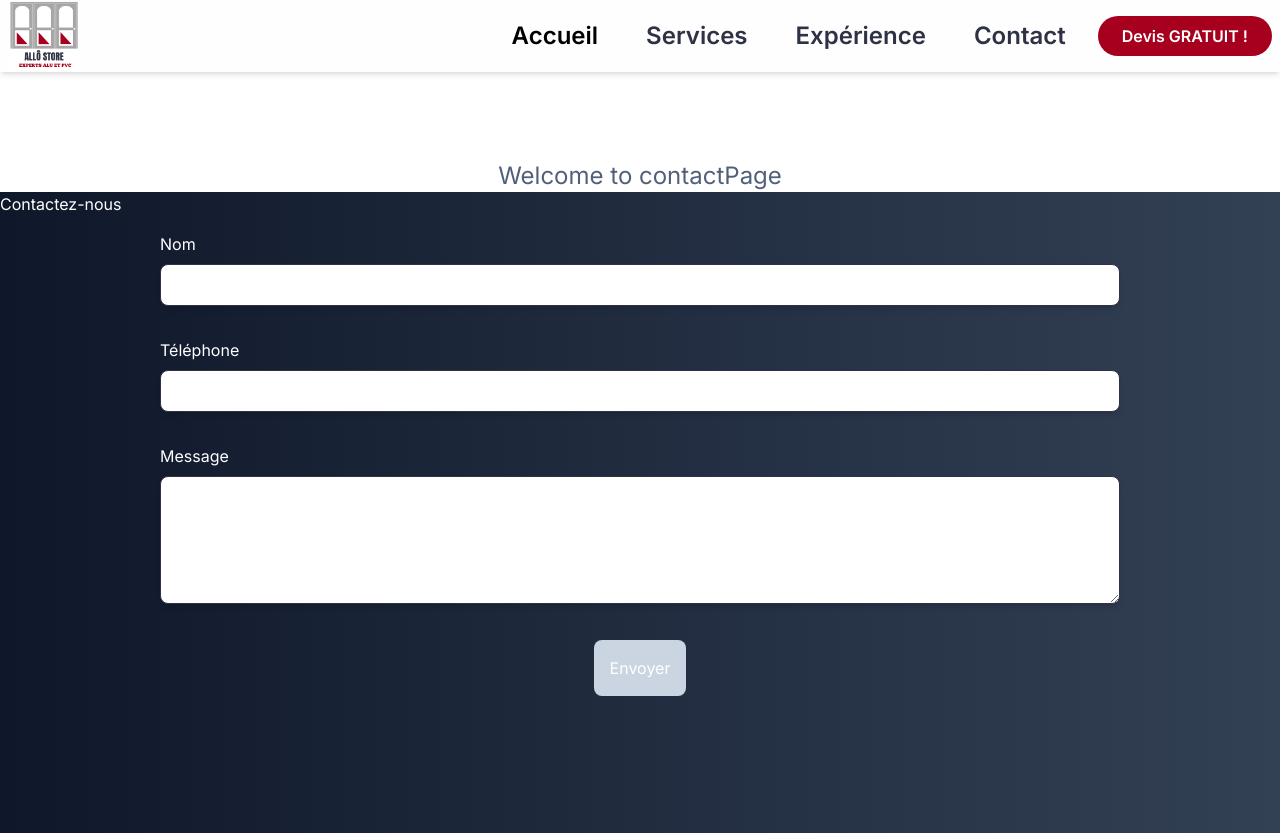
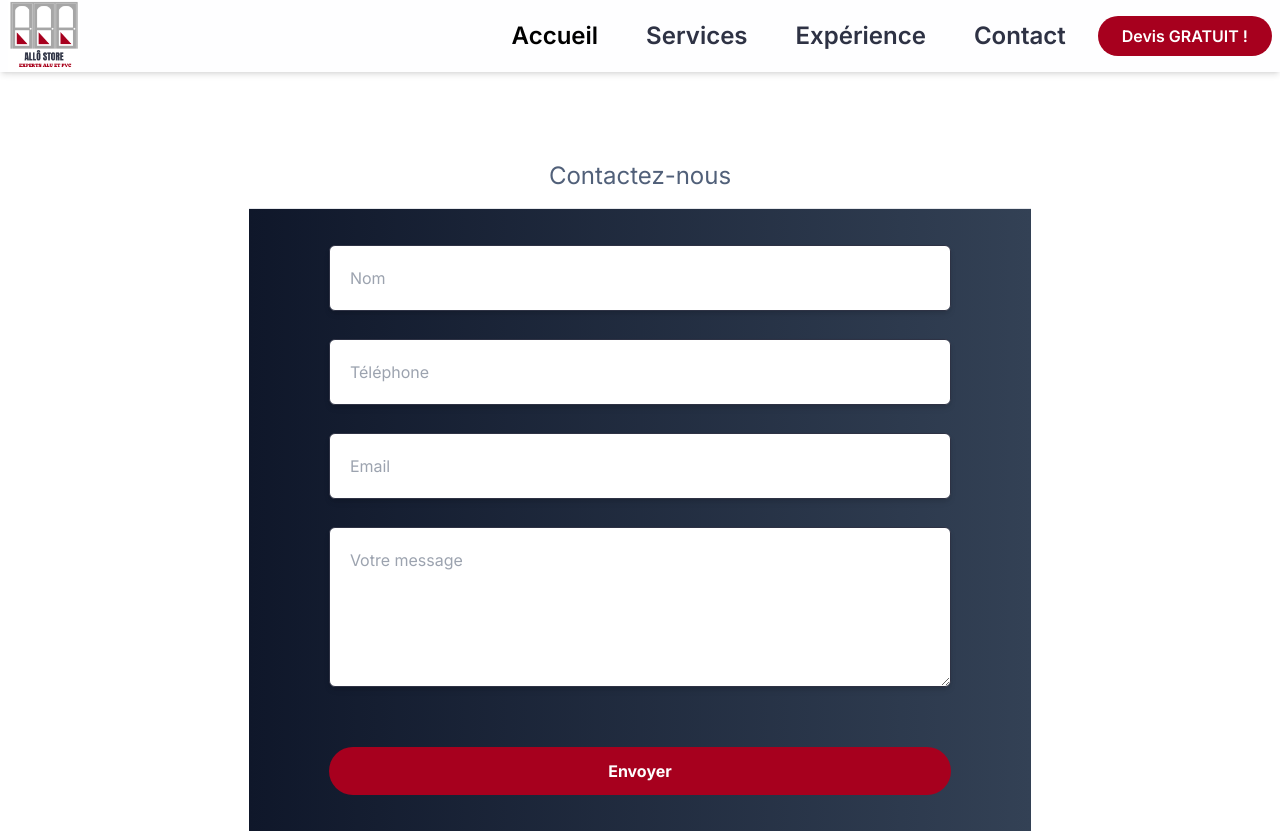
Before and after one commit to Houss82/test-appli-frontend, a Next.js app: page /contactPage in a window 1280 px wide. Shown: the top 833 px of the page. Built offline with nearby package versions, Linux system fonts and the light colour scheme; a web font is replaced by a local one.

Commit message:
frontend mis à jour 3

```diff
--- a/app/contactPage/page.js
+++ b/app/contactPage/page.js
@@ -5,10 +5,10 @@ export default function contactPage() {
   return (
     <div>
       <Navbar />
-      <p className="mt-40 text-2xl text-allostoreGris text-center">
-        Welcome to contactPage
-      </p>
-      <Contact />
+      <div className="flex flex-col items-center justify-center">
+        <p className="mt-40 text-2xl text-allostoreGris ">Contactez-nous</p>
+        <Contact />
+      </div>
     </div>
   );
 }
--- a/components/Contact.js
+++ b/components/Contact.js
@@ -1,85 +1,218 @@
 "use client";
-import { useState } from "react";
+//Salut les amis
+import { useEffect, useState } from "react";
 
-export default function Contact() {
-  const [formData, setFormData] = useState({
+export default function ContactForm() {
+  const [name, setName] = useState("");
+  const [phoneNumber, setPhoneNumber] = useState("");
+  const [email, setEmail] = useState("");
+  const [message, setMessage] = useState("");
+  const [errors, setErrors] = useState({
     name: "",
-    phone: "",
+    phoneNumber: "",
+    email: "",
     message: "",
   });
-  const [responseMessage, setResponseMessage] = useState("");
+  const [serverErrors, setServerErrors] = useState([]);
+  const [successMessage, setSuccessMessage] = useState(""); // État pour le message de succès
+  const [touched, setTouched] = useState({
+    name: false,
+    phoneNumber: false,
+    email: false,
+    message: false,
+  });
 
-  const handleChange = (e) => {
-    setFormData({ ...formData, [e.target.name]: e.target.value });
+  const validateName = () => {
+    if (name.length < 2) {
+      setErrors((prevErrors) => ({
+        ...prevErrors,
+        name: "Le nom doit avoir minimum 2 lettres",
+      }));
+    } else {
+      setErrors((prevErrors) => ({ ...prevErrors, name: "" }));
+    }
+  };
+
+  const validatePhoneNumber = () => {
+    if (!phoneNumber.match(/^\d{10}$/)) {
+      setErrors((prevErrors) => ({
+        ...prevErrors,
+        phoneNumber: "Numéro de téléphone invalide",
+      }));
+    } else {
+      setErrors((prevErrors) => ({ ...prevErrors, phoneNumber: "" }));
+    }
+  };
+
+  const validateEmail = () => {
+    const emailPattern = /^[\w.%+-]+@[\w.-]+\.[A-Za-z]{2,}$/i;
+    if (!email.match(emailPattern)) {
+      setErrors((prevErrors) => ({
+        ...prevErrors,
+        email: "Email invalide",
+      }));
+    } else {
+      setErrors((prevErrors) => ({ ...prevErrors, email: "" }));
+    }
+  };
+
+  const validateMessage = () => {
+    if (message.trim() === "") {
+      setErrors((prevErrors) => ({
+        ...prevErrors,
+        message: "Message obligatoire",
+      }));
+    } else {
+      setErrors((prevErrors) => ({ ...prevErrors, message: "" }));
+    }
+  };
+
+  useEffect(() => {
+    if (touched.name) validateName();
+  }, [name, touched.name]);
+
+  useEffect(() => {
+    if (touched.phoneNumber) validatePhoneNumber();
+  }, [phoneNumber, touched.phoneNumber]);
+
+  useEffect(() => {
+    if (touched.email) validateEmail();
+  }, [email, touched.email]);
+
+  useEffect(() => {
+    if (touched.message) validateMessage();
+  }, [message, touched.message]);
+
+  const handleBlur = (field) => () => {
+    setTouched((prevTouched) => ({ ...prevTouched, [field]: true }));
   };
 
   const handleSubmit = async (e) => {
     e.preventDefault();
+
+    validateName();
+    validatePhoneNumber();
+    validateEmail();
+    validateMessage();
+
+    if (errors.name || errors.phoneNumber || errors.email || errors.message) {
+      console.log("Form has errors:", errors);
+      return;
+    }
+
     try {
       const res = await fetch("https://test-appli-backend.vercel.app/contact", {
-        // L'URL doit pointer vers ton backend Express
         method: "POST",
         headers: {
-          "Content-Type": "application/json",
+          "Content-type": "application/json",
         },
-        body: JSON.stringify(formData),
+        body: JSON.stringify({
+          name,
+          phoneNumber,
+          email,
+          message,
+          dateDue: new Date().toISOString(),
+        }),
       });
+
       const data = await res.json();
-      setResponseMessage(data.message || "Message envoyé avec succès");
+
+      if (res.ok) {
+        // Réinitialiser les erreurs et le message de succès en cas de succès
+        setErrors({ name: "", phoneNumber: "", email: "", message: "" });
+        setServerErrors([]);
+        setSuccessMessage("Votre message a été envoyé avec succès !"); // Ajoute un message de succès
+        console.log("Form submitted successfully:", data);
+      } else {
+        // Afficher les erreurs du serveur
+        setServerErrors(data.errors || ["Une erreur inattendue est survenue."]);
+        setSuccessMessage(""); // Réinitialise le message de succès en cas d'échec
+        console.log("Form submission failed:", data.errors);
+      }
     } catch (error) {
-      setResponseMessage("Erreur lors de l'envoi du message");
+      // Afficher une erreur si le fetch échoue
+      setServerErrors(["Une erreur inattendue est survenue."]);
+      setSuccessMessage(""); // Réinitialise le message de succès en cas d'échec
+      console.error("Unexpected error:", error);
     }
   };
 
   return (
-    <div className="bg-gradient-to-r from-slate-900 to-slate-700 h-screen">
-      <h1 className="text-white">Contactez-nous</h1>
+    <div className="flex flex-col items-center w-11/12">
       <form
-        className="flex flex-col items-center w-full"
         onSubmit={handleSubmit}
+        className="py-4  px-10 sm:px-20 bg-gradient-to-r from-slate-900 to-slate-700 mt-4 border-t flex flex-col gap-5 w-5/6 sm:w-2/3 xxl:w-3/5"
       >
-        <div className="flex flex-col w-3/4 m-4">
-          <label className="text-white">Nom</label>
+        <div>
           <input
-            className="p-2 rounded-lg"
+            className="rounded-md mt-5 p-3 xl:p-5"
+            onChange={(e) => setName(e.target.value)}
+            value={name}
             type="text"
-            name="name"
-            value={formData.name}
-            onChange={handleChange}
-            required
+            id="fullName"
+            placeholder="Nom"
+            onBlur={handleBlur("name")}
           />
+          {touched.name && errors.name && (
+            <div className="text-red-600 px-5 py-1">{errors.name}</div>
+          )}
         </div>
-        <div className="flex flex-col w-3/4 m-4">
-          <label className="text-white text-">Téléphone</label>
+        <div>
           <input
-            className="p-2 rounded-lg"
+            className="rounded-md mt-2 p-3 xl:p-5"
+            onChange={(e) => setPhoneNumber(e.target.value)}
+            value={phoneNumber}
             type="text"
-            name="phone"
-            value={formData.phone}
-            onChange={handleChange}
-            required
+            id="phoneNumber"
+            placeholder="Téléphone"
+            onBlur={handleBlur("phoneNumber")}
           />
+          {touched.phoneNumber && errors.phoneNumber && (
+            <div className="text-red-600 px-5 py-2">{errors.phoneNumber}</div>
+          )}
         </div>
-        <div className="flex flex-col w-3/4 m-4">
-          <label className="text-white">Message</label>
+        <div>
+          <input
+            className="rounded-md mt-2 p-3 xl:p-5"
+            onChange={(e) => setEmail(e.target.value)}
+            value={email}
+            type="text"
+            id="email"
+            placeholder="Email"
+            onBlur={handleBlur("email")}
+          />
+          {touched.email && errors.email && (
+            <div className="text-red-600 px-5 py-2">{errors.email}</div>
+          )}
+        </div>
+        <div>
           <textarea
-            className="p-2 rounded-lg h-32"
-            name="message"
-            value={formData.message}
-            onChange={handleChange}
-            required
+            className="rounded-md h-32 xl:h-40 mt-2 p-3 xl:p-5"
+            onChange={(e) => setMessage(e.target.value)}
+            value={message}
+            id="message"
+            placeholder="Votre message"
+            onBlur={handleBlur("message")}
           />
+          {touched.message && errors.message && (
+            <div className="text-red-600 px-5 py-2">{errors.message}</div>
+          )}
+        </div>
+
+        <div className="bg-allostoreSaumon flex flex-col">
+          {successMessage && ( // Affiche le message de succès si présent
+            <div className="text-green-600 px-5 py-2 text-center font-semibold">
+              {successMessage}
+            </div>
+          )}
         </div>
         <button
-          className="text-white bg-slate-300 m-auto p-4 rounded-lg mt-5"
+          className="bg-allostoreRouge hover:bg-allostoreGris p-3 my-5 text-allostoreBlanc font-bold rounded-full"
           type="submit"
         >
           Envoyer
         </button>
       </form>
-      {responseMessage && (
-        <p className="text-green-500 text-center mt-8">{responseMessage}</p>
-      )}
     </div>
   );
 }
```
